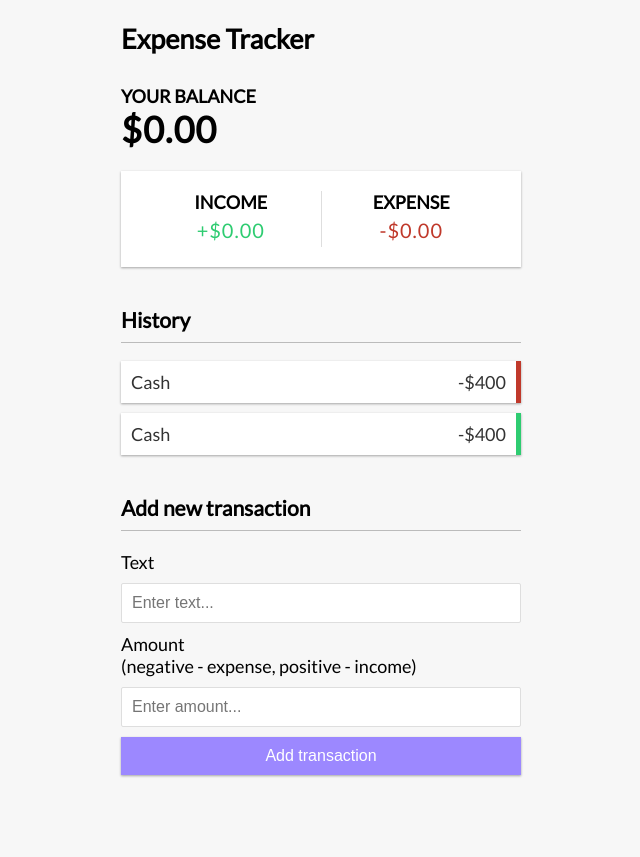
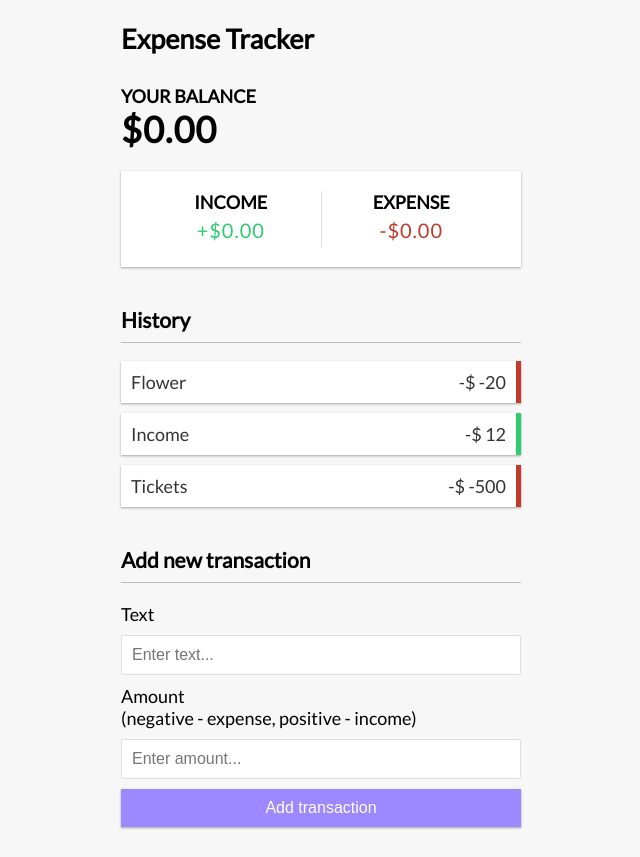
Before and after one commit to bhagat-abhishek/expense-manager, a Vue app: page / in a window 1280 px wide. Shown: the whole page, without its empty margins (319-959 px from the left). Before the commit the page ends 805 px from the top, so only its background shows below. Built offline with nearby package versions, Linux system fonts and the light colour scheme.

Commit message:
Transactions data, props added

```diff
--- a/src/App.vue
+++ b/src/App.vue
@@ -5,30 +5,25 @@
 
     <Balance />
     <IncomeExpenses />
-    <TransactionList />
+    <TransactionList :transactions="transactions" />
     <AddTransaction />
 
   </div>
 
 </template>
 
-<script>
+<script setup>
+import { ref } from 'vue';
 import Header from "./components/Header.vue";
 import Balance from "./components/Balance.vue";
 import IncomeExpenses from "./components/IncomeExpenses.vue";
 import TransactionList from "./components/TransactionList.vue";
 import AddTransaction from "./components/AddTransaction.vue";
 
-export default {
-  components: {
-    Header,
-    Balance,
-    IncomeExpenses,
-    TransactionList,
-    AddTransaction
-  }
-}
-
-
+const transactions = ref([
+  { id: 1, text: 'Flower', amount: -20, },
+  { id: 2, text: 'Income', amount: 12, },
+  { id: 3, text: 'Tickets', amount: -500, },
+]);
 
 </script>
--- a/src/components/TransactionList.vue
+++ b/src/components/TransactionList.vue
@@ -1,11 +1,22 @@
 <template>
-    <h3>History</h3>
-    <ul id="list" class="list">
-        <li class="minus">
-          Cash <span>-$400</span><button class="delete-btn">x</button>
-        </li>
-        <li class="plus">
-          Cash <span>-$400</span><button class="delete-btn">x</button>
-        </li>
-    </ul>
+  <h3>History</h3>
+  <ul id="list" class="list">
+
+    <li v-for="transaction in transactions" :key="transaction.id" :class="transaction.amount < 0 ? 'minus' : 'plus'">
+      {{ transaction.text }} <span>-$ {{ transaction.amount }}</span><button class="delete-btn">x</button>
+    </li>
+
+  </ul>
 </template>
+
+<script setup>
+import { defineProps } from 'vue';
+
+const props = defineProps({
+  transactions: {
+    type: Array,
+    required: true,
+  }
+});
+
+</script>
```
